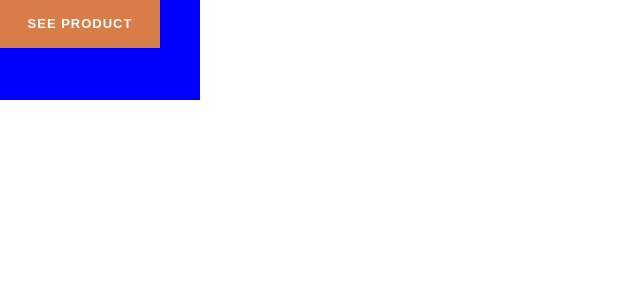
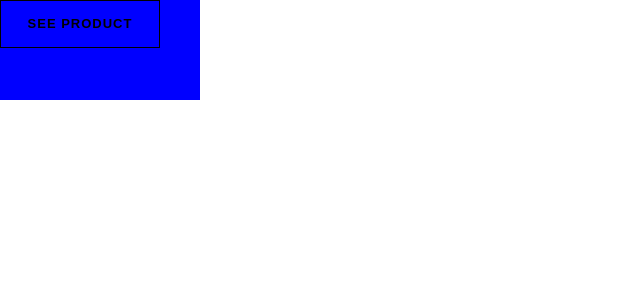
Before and after one commit to smccourtb/audiophile-ecommerce-website, a React (Create React App) app: page / in a window 1280 px wide. Shown: the top 300 px of the page, without its empty margins (0-640 px from the left). Built offline with nearby package versions, Linux system fonts and the light colour scheme.

Commit message:
add secondary button style to styled component: Button

```diff
--- a/src/styles/global-styles.js
+++ b/src/styles/global-styles.js
@@ -27,17 +27,19 @@ export const GlobalStyle = createGlobalStyle`
 export const Button = styled.button`
   width: 160px;
   height: 48px;
-  background-color: #d87d4a;
-  color: #ffffff;
+  background-color: ${({ primary }) => (primary ? "#d87d4a" : "transparent")};
+  color: ${({ primary }) => (primary ? "#ffffff" : "#000000")};
   font-size: 13px;
   line-height: 18px;
   letter-spacing: 1px;
   text-transform: uppercase;
   font-weight: 700;
   border: none;
-  transition: background-color 0.2s ease-out;
+  transition: all 0.2s ease-out;
+  border: ${({ primary }) => (primary ? "none" : "1px solid #000000")};
 
   :hover {
-    background-color: #fbaf85;
+    background-color: ${({ primary }) => (primary ? "#fbaf85" : "#000000")};
+    color: #ffffff;
   }
 `;
```
